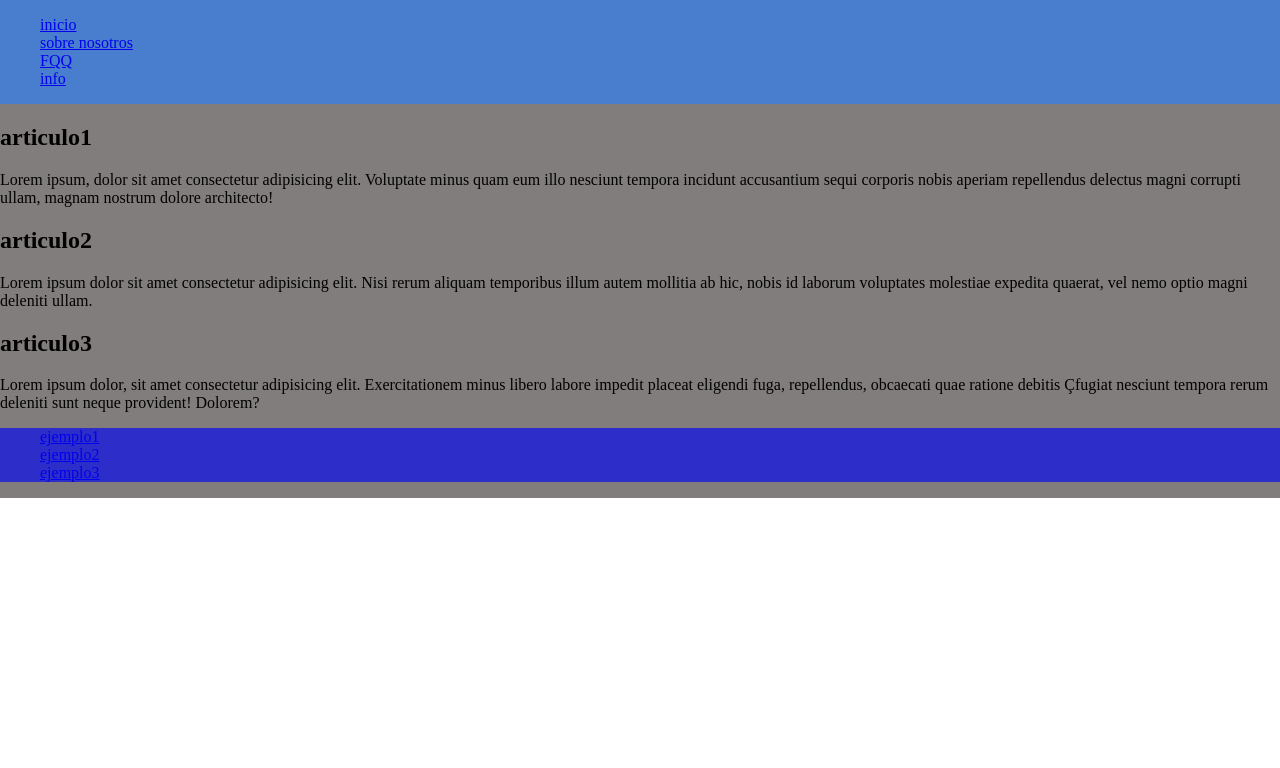
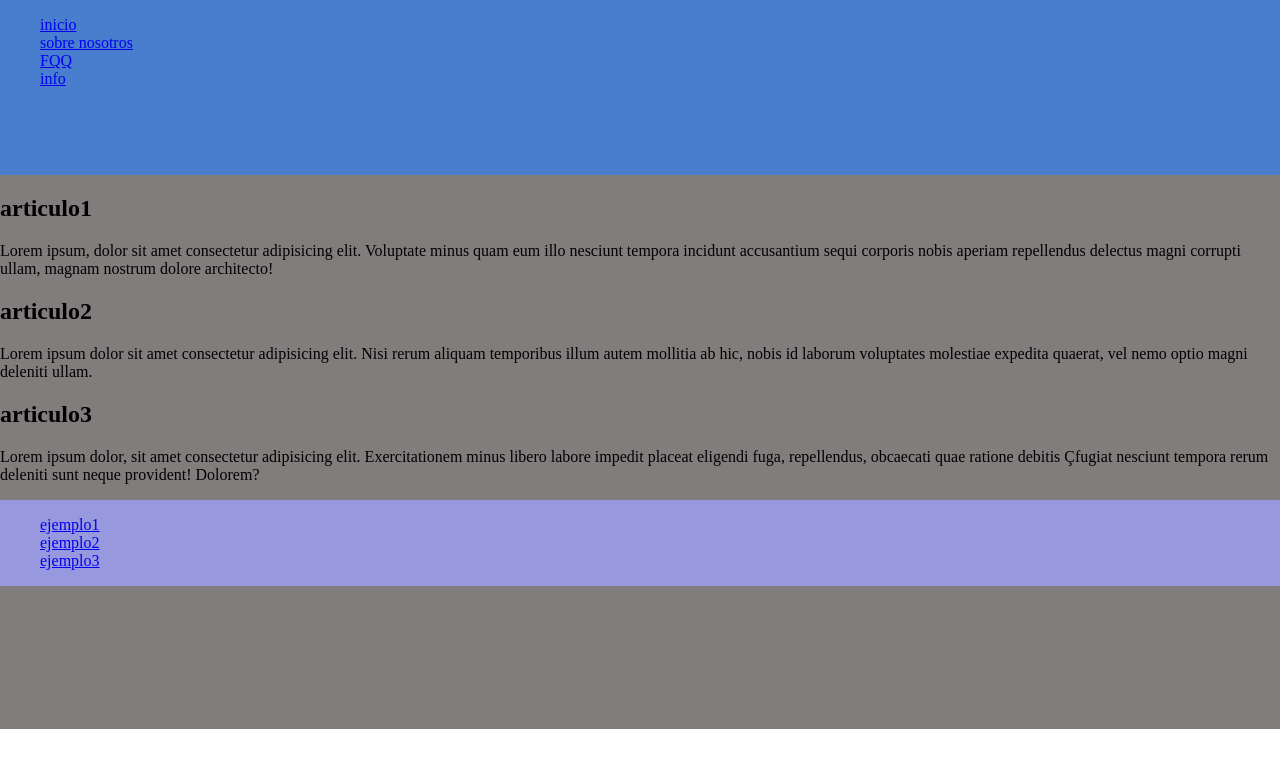
Before and after one commit to cesargm1/responsive-web-grid-flex, a plain HTML site: page index.html in a window 1280 px wide. Drawn offline with Linux system fonts and the light colour scheme.

Commit message:
solve body height

```diff
--- a/style.css
+++ b/style.css
@@ -1,14 +1,16 @@
 :root{
  --bg-color-header: rgb(73, 126, 207);
  --bg-color-main: rgba(87, 80, 80, 0.74);
- --bg-color-footer: rgb(45, 45, 201);
+ --bg-color-footer: rgb(152, 152, 223);
 }
 
 body{
     box-sizing: border-box;
     padding: 0;
     margin: 0%;
+    min-height: 100vh;
     display: grid;
+    overflow: hidden;
     grid-template-columns: repeat(3,1fr);
     grid-template-areas:"header header header"
                         "main    main    main"
@@ -29,6 +31,10 @@ main{
 footer{
     grid-area: footer;
     background-color: var(--bg-color-footer);
+    display: flex;
+    flex: 1;
+    align-items: end;
+
 }
 
 
```
